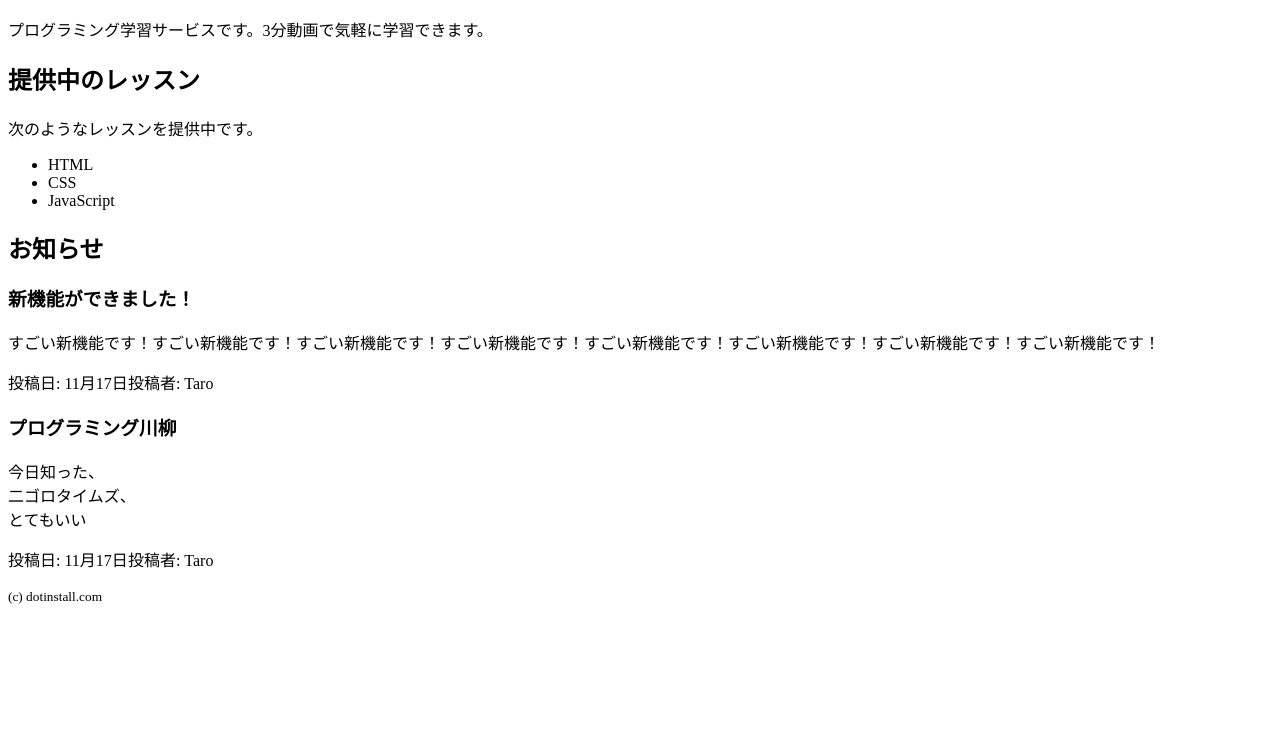
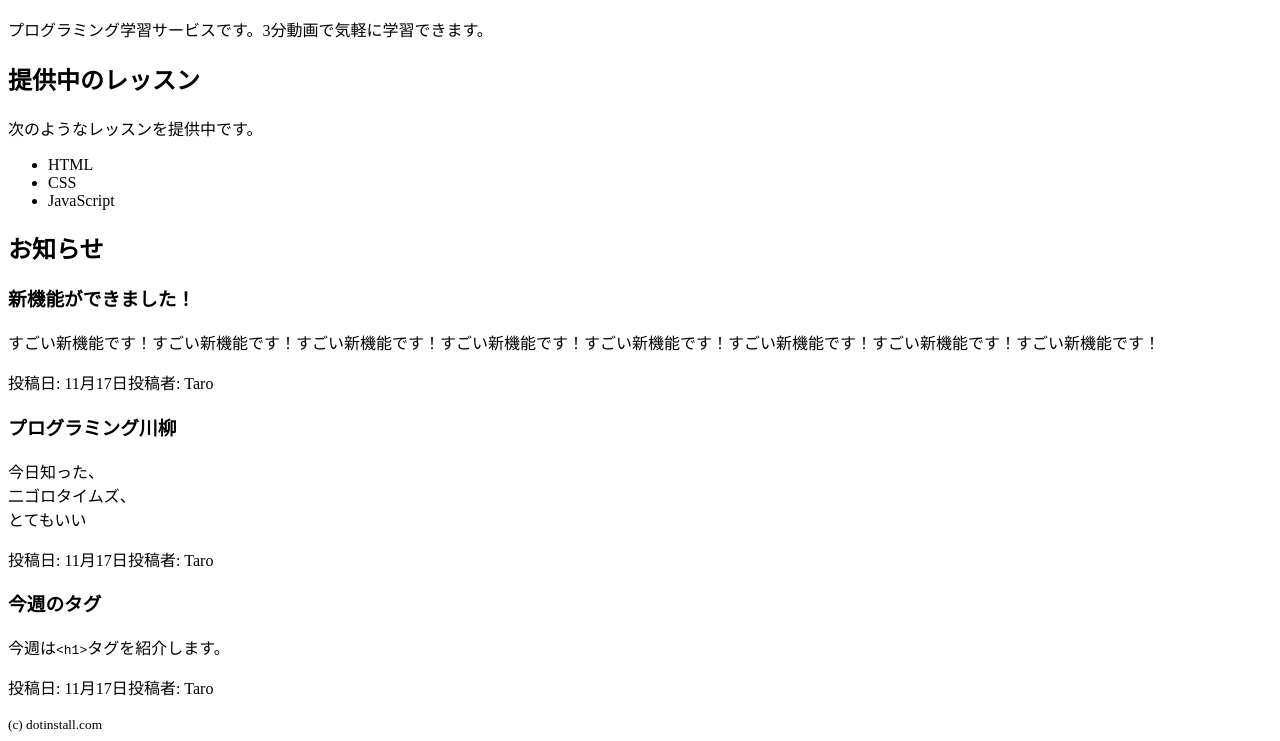
Before and after one commit to NakazatoTaichi/dotinstall_practice_html, a plain HTML site: page index.html in a window 1280 px wide. Shown: the part 299-1040 px from the top of the page. Before the commit the page ends 912 px from the top, so only its background shows below. Drawn offline with Linux system fonts and the light colour scheme.

Commit message:
文字参照

```diff
--- a/index.html
+++ b/index.html
@@ -44,6 +44,13 @@
                 <p>投稿日: <time datetime="2020-11-17 13:00">11月17日</time>投稿者: Taro</p>
             </footer>
         </article>
+        <article>
+            <h3>今週のタグ</h3>
+            <p>今週は<code>&lt;h1&gt;</code>タグを紹介します。</p>
+            <footer>
+                <p>投稿日: <time datetime="2020-11-17 13:00">11月17日</time>投稿者: Taro</p>
+            </footer>
+        </article>
     </section>
     <footer>
         <small>(c) dotinstall.com</small>
```
